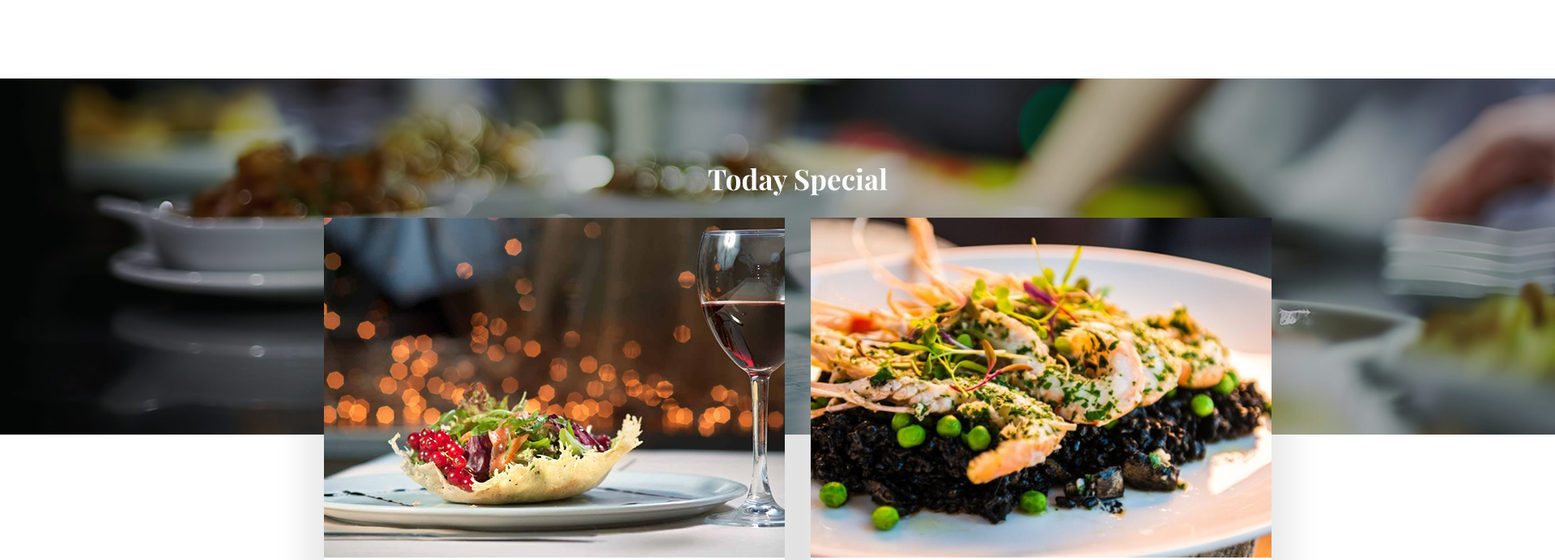
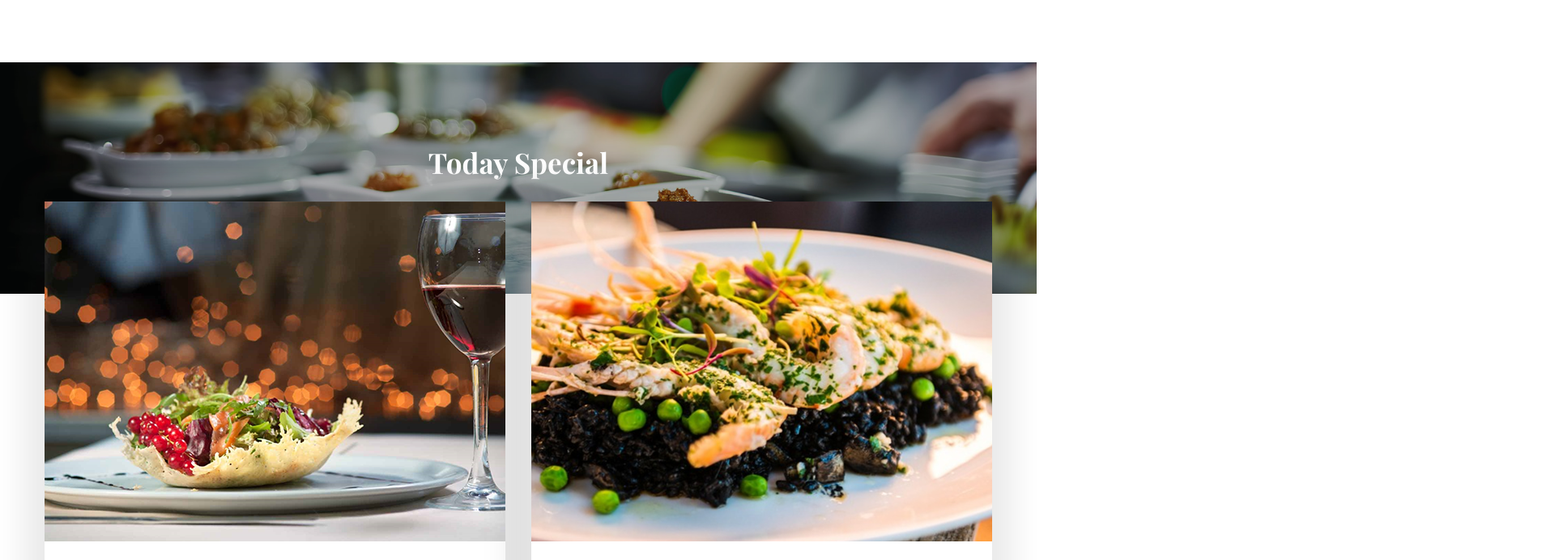
Before and after one commit to FominPA/Restaurant, a plain HTML site: page index.html in a window 1280 px wide. Shown: the part 1207-1899 px from the top of the page at 81% size, 1920 px wide, since content can reach past the window. Drawn offline with nearby package versions, Linux system fonts and the light colour scheme.

Commit message:
delete static body & html

```diff
--- a/style.scss
+++ b/style.scss
@@ -8,15 +8,10 @@ $sub-color: #FEA100;
 
 a {
 	text-decoration: none;
-	color: #000;
 	color: $def-color;
 }
 
-html { background-color: #282828; }
-
 body {
-	width: 1970px;
-	margin: 20px auto;
 	background-color: #fff;
 	color: $def-color;
 }
@@ -184,6 +179,7 @@ header {
 #TodaySpecial {
 	background-image: url('images/special-background.png');
 	background-repeat: no-repeat;
+	background-size: contain;
 	text-align: center;
 	padding: 100px 0 130px;
 
```
Also changed, not shown: style.css.
